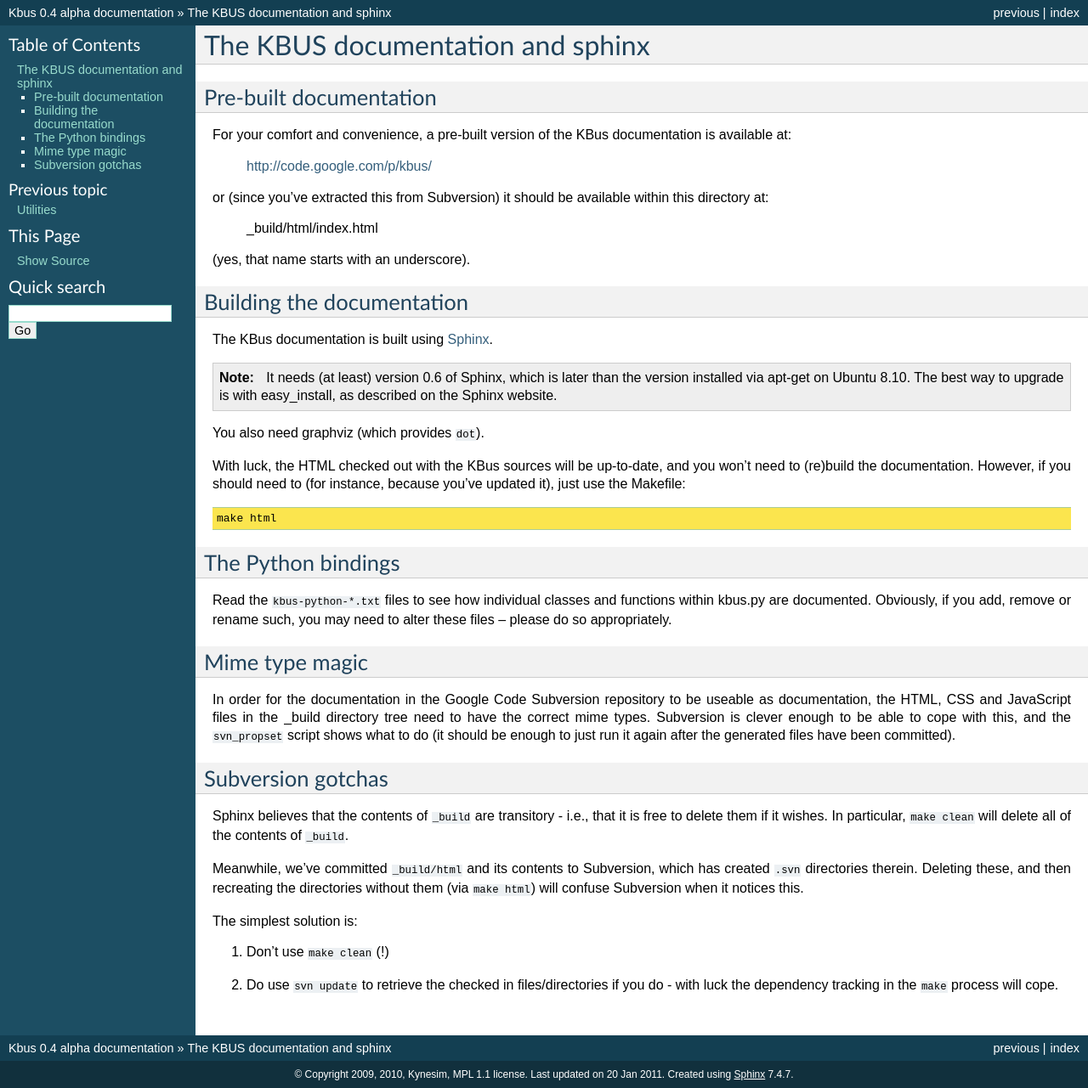
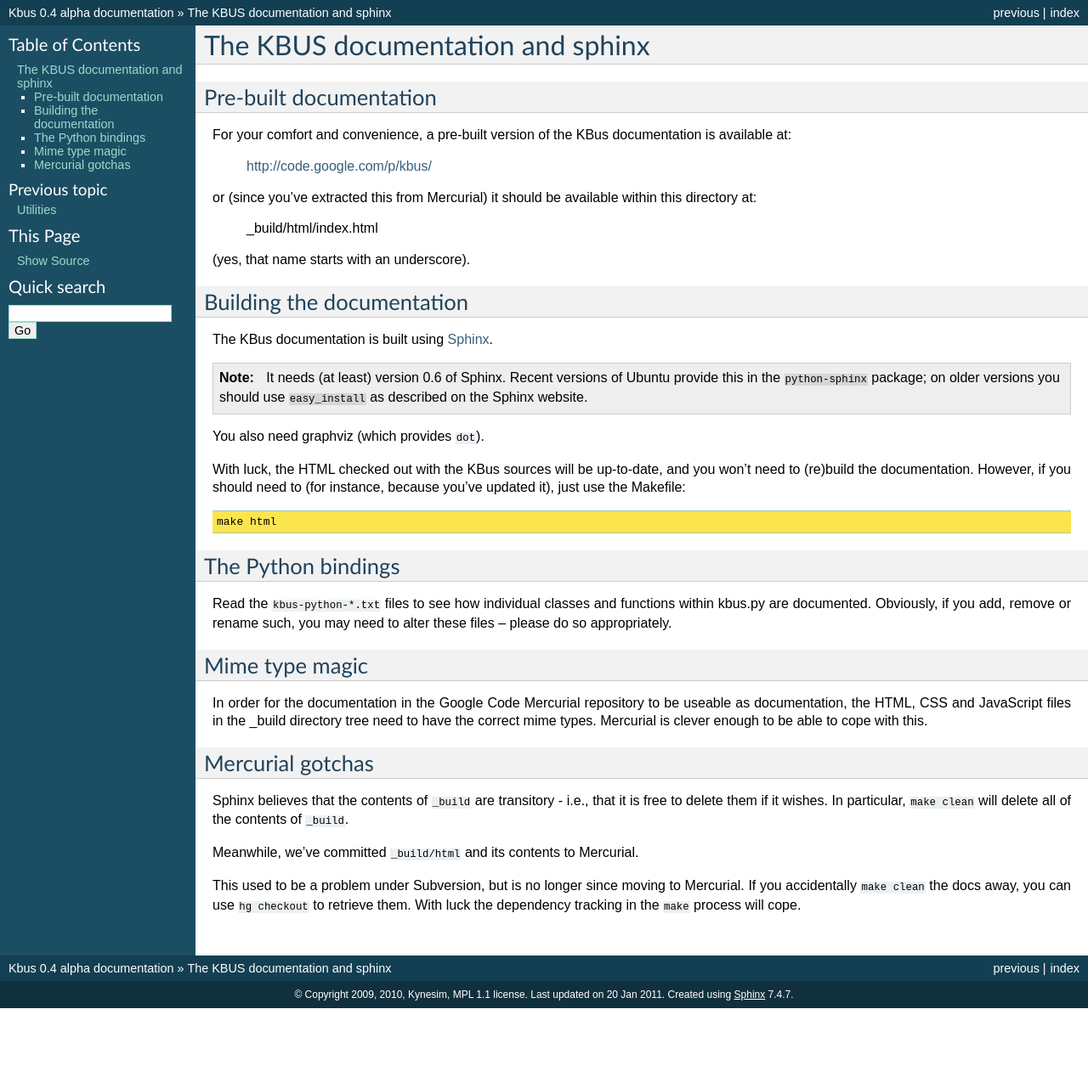
Before and after one commit to kynesim/kbus, a Sphinx documentation site: the page built from docs/docs.readme.txt, in a window 1280 px wide. Shown: the whole page at 85% size. Built offline with Sphinx 7.4.7, drawn with Linux system fonts in a browser that asks for light colours; after the commit the page ends 1187 px from its top, so only the background shows below that.

Commit message:
Update docs readme

```diff
--- a/docs/docs.readme.txt
+++ b/docs/docs.readme.txt
@@ -9,7 +9,7 @@
 
     http://code.google.com/p/kbus/
 
-or (since you've extracted this from Subversion) it should be available within
+or (since you've extracted this from Mercurial) it should be available within
 this directory at:
 
     _build/html/index.html
@@ -20,9 +20,11 @@
 --------------------------
 The KBus documentation is built using Sphinx_.
 
-.. note:: It needs (at least) version 0.6 of Sphinx, which is later than the
-          version installed via apt-get on Ubuntu 8.10. The best way to
-          upgrade is with easy_install, as described on the Sphinx website.
+.. note:: It needs (at least) version 0.6 of Sphinx.  Recent versions of
+	Ubuntu provide this in the ``python-sphinx`` package; on older
+	versions you should use ``easy_install`` as described on the
+	Sphinx website.
+
 
 You also need graphviz (which provides ``dot``).
 
@@ -42,26 +44,20 @@
 
 Mime type magic
 ---------------
-In order for the documentation in the Google Code Subversion repository to be
+In order for the documentation in the Google Code Mercurial repository to be
 useable as documentation, the HTML, CSS and JavaScript files in the _build
-directory tree need to have the correct mime types. Subversion is clever
-enough to be able to cope with this, and the ``svn_propset`` script shows what
-to do (it should be enough to just run it again after the generated files have
-been committed).
+directory tree need to have the correct mime types. Mercurial is clever
+enough to be able to cope with this.
 
-Subversion gotchas
-------------------
+Mercurial gotchas
+-----------------
 Sphinx believes that the contents of ``_build`` are transitory - i.e., that it
 is free to delete them if it wishes. In particular, ``make clean`` will delete
 all of the contents of ``_build``.
 
-Meanwhile, we've committed ``_build/html`` and its contents to Subversion,
-which has created ``.svn`` directories therein. Deleting these, and then
-recreating the directories without them (via ``make html``) will confuse
-Subversion when it notices this.
+Meanwhile, we've committed ``_build/html`` and its contents to Mercurial.
 
-The simplest solution is:
-
-a. Don't use ``make clean`` (!)
-b. Do use ``svn update`` to retrieve the checked in files/directories if you
-   do - with luck the dependency tracking in the ``make`` process will cope.
+This used to be a problem under Subversion, but is no longer since moving
+to Mercurial. If you accidentally ``make clean`` the docs away, you can
+use ``hg checkout`` to retrieve them.
+With luck the dependency tracking in the ``make`` process will cope.
```
